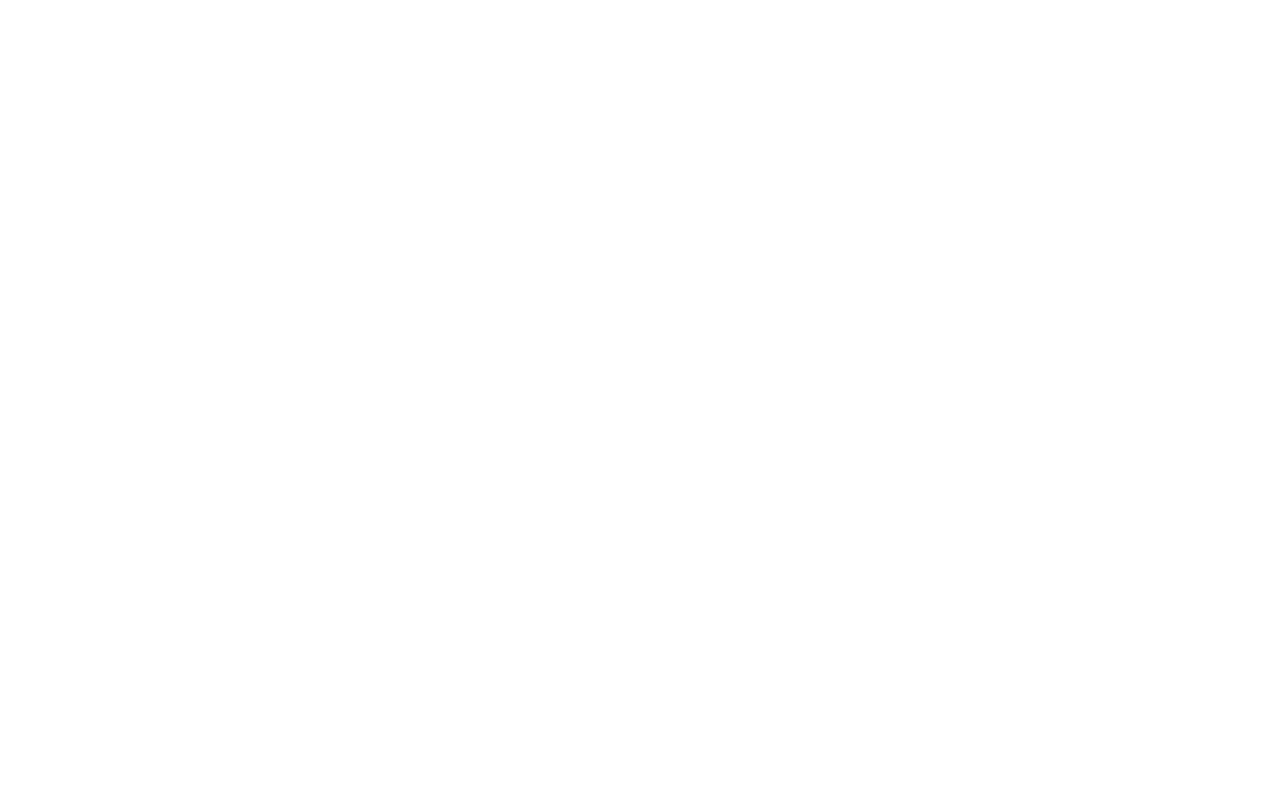
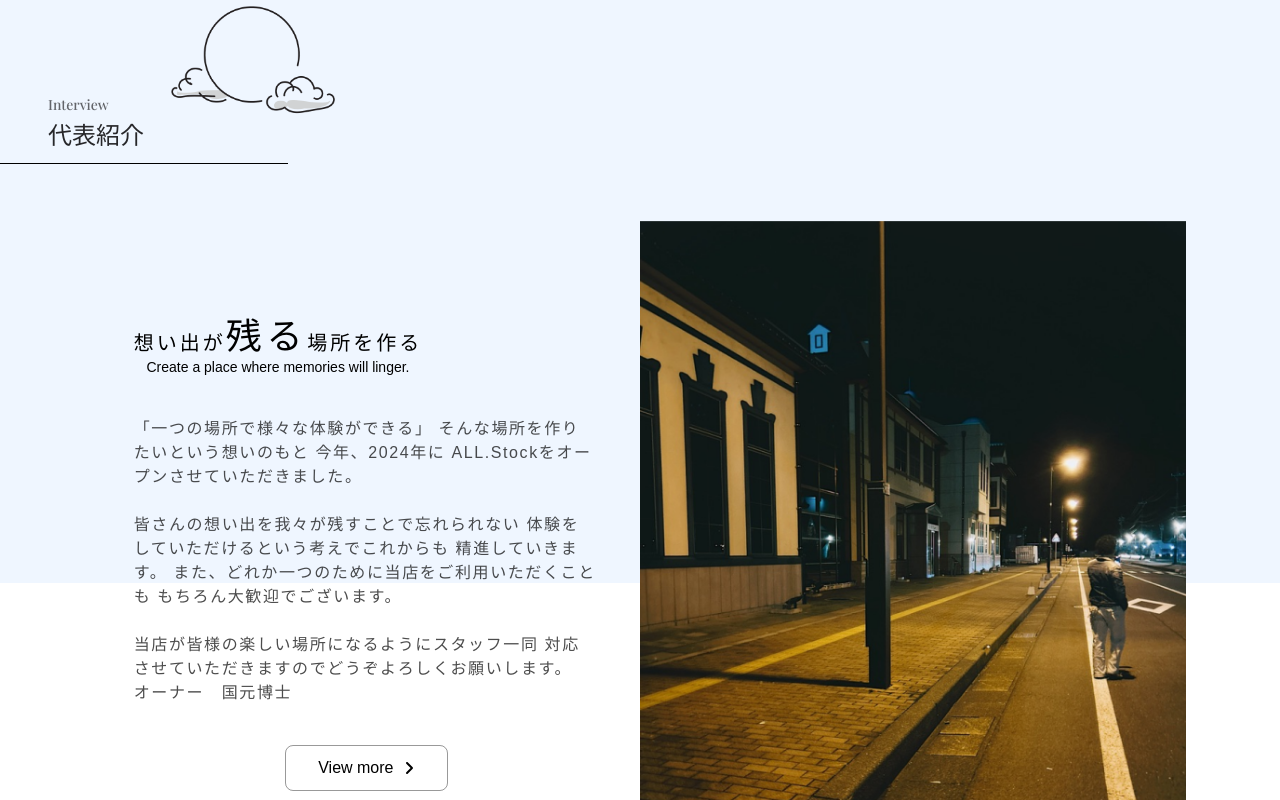
Before and after one commit to daito-kawasaki/all_stock, a Next.js app in the folder all_stock_app/: page / in a window 1280 px wide. Shown: the part 1660-2460 px from the top of the page. Before the commit the page ends 1586 px from the top, so only its background shows below. Built offline with nearby package versions, Linux system fonts and the light colour scheme.

Commit message:
feature:interview_secの追加とその他コンポーネントの調整

```diff
--- a/all_stock_app/src/app/page.tsx
+++ b/all_stock_app/src/app/page.tsx
@@ -1,6 +1,7 @@
 import Header from "@/components/header";
 import Main_sec from "@/components/main_sec";
 import Concept_sec from "@/components/concept_sec";
+import Interview_sec from "@/components/interview_sec";
 
 export default function Home() {
   return (
@@ -8,6 +9,7 @@
       <Header />
       <Main_sec />
       <Concept_sec />
+      <Interview_sec />
     </>
   );
 }
--- a/all_stock_app/src/components/concept_sec.tsx
+++ b/all_stock_app/src/components/concept_sec.tsx
@@ -4,7 +4,7 @@
 import Parts_mid_comment from "./parts_mid_comment";
 import Parts_btm_comment from "./parts_btm_comment";
 import Blue_bg from "./parts_blue_gb";
-import View_more from "./parts_view_more";
+import Parts_view_more from "./parts_view_more";
 
 export default function Concept_sec() {
   const imgPath = "/img/";
@@ -47,7 +47,11 @@
             text_mid_2="当店が保管することで、再度ご来店いただいたときに"
             text_btm="懐かしんでもえるような、時間や空間を提供します。"
           />
-          <View_more />
+          <Parts_view_more
+            back="bg-slate-900/70"
+            color="text-white"
+            border="none"
+          />
         </div>
       </div>
     </section>
--- /dev/null
+++ b/all_stock_app/src/components/interview_sec.tsx
@@ -0,0 +1,71 @@
+import Parts_sub_ttl from "./parts_sub_ttl";
+import Parts_ttl from "./parts_ttl";
+import { noto_sans_md, noto_serif_md } from "@/lib/fonts";
+import Parts_view_more from "./parts_view_more";
+import Image from "next/image";
+import Blue_bg from "./parts_blue_gb";
+
+export default function Interview_sec() {
+  const imgPath = "/img/";
+  return (
+    <div className="interview_sec pt-40 pb-16 relative">
+      <Blue_bg bg_position="top-0" bg_height="h-[60%]" />
+      <div className="moon_img w-[15.373352855vw] absolute top-[2%] left-[12%]">
+        <Image src={`${imgPath}moon.png`} alt="" width={210} height={210} />
+      </div>
+      <div className="ttl_cnt">
+        <Parts_ttl ttl="代表紹介" sub_ttl="Interview" />
+      </div>
+      <div className="content_cnt mx-[7.32vw] flex items-center justify-between mt-[-3%]">
+        <div className="left mb-16 flex-1">
+          <div className="ttl_block ml-10">
+            <Parts_sub_ttl
+              ttl_l="想い出が"
+              ttl_m="残る"
+              ttl_r="場所を作る"
+              sub_ttl="Create a place where memories will linger."
+            />
+          </div>
+          <div className="comment_block ml-10 mt-8 mb-10">
+            <p
+              className={` w-[36.16398243vw] text-black/70 text-base ${noto_serif_md} leading-normal tracking-widest`}
+            >
+              「一つの場所で様々な体験ができる」
+              そんな場所を作りたいという想いのもと 今年、2024年に
+              ALL.Stockをオープンさせていただきました。
+              <br />
+              <br />
+              皆さんの想い出を我々が残すことで忘れられない
+              体験をしていただけるという考えでこれからも 精進していきます。
+              また、どれか一つのために当店をご利用いただくことも
+              もちろん大歓迎でございます。
+              <br />
+              <br />
+              当店が皆様の楽しい場所になるようにスタッフ一同
+              対応させていただきますのでどうぞよろしくお願いします。
+            </p>
+            <span
+              className={`text-right text-black/70 text-base ${noto_serif_md} leading-normal tracking-widest pt-4`}
+            >
+              オーナー　国元博士
+            </span>
+          </div>
+
+          <Parts_view_more
+            back="none"
+            color="text-black/opacity-60"
+            border="rounded-lg border border-black/40"
+          />
+        </div>
+        <div className="right flex-1">
+          <Image
+            src={`${imgPath}owner_img.png`}
+            alt=""
+            width={587}
+            height={783.69}
+          />
+        </div>
+      </div>
+    </div>
+  );
+}
--- a/all_stock_app/src/components/parts_ttl.tsx
+++ b/all_stock_app/src/components/parts_ttl.tsx
@@ -7,7 +7,7 @@
 
 export default function Parts_ttl({ sub_ttl, ttl }: TtlProps) {
   return (
-    <div className="ttl_block w-fit mb-24 pl-12 pr-24 pb-2 border-b border-black">
+    <div className="ttl_block w-72 h-[69px] mb-24 pl-12 pr-24 pb-2 border-b border-black">
       <span
         className={`${playfair_md.className} text-zinc-800/70 text-sm block pb-[5%]`}
       >
--- a/all_stock_app/src/components/parts_view_more.tsx
+++ b/all_stock_app/src/components/parts_view_more.tsx
@@ -2,12 +2,20 @@
 import { FontAwesomeIcon } from "@fortawesome/react-fontawesome";
 import { faAngleRight } from "@fortawesome/free-solid-svg-icons";
 
-export default function View_more() {
+interface ColorProps {
+  back: string;
+  color: string;
+  border: string;
+}
+
+export default function Parts_view_more({ back, color, border }: ColorProps) {
   return (
     <div className="w-full">
-      <div className="w-fit pl-8 pr-5 py-2.5 bg-slate-900/70 rounded-lg justify-start items-center gap-2.5 flex mx-auto">
-        <div className={`text-white text-base ${noto_serif_bl}`}>View more</div>
-        <FontAwesomeIcon icon={faAngleRight} className="w-3 text-white" />
+      <div
+        className={`w-fit px-8 py-2.5 ${border} ${back} rounded-lg justify-start items-center gap-2.5 flex mx-auto`}
+      >
+        <div className={` text-base ${noto_serif_bl} ${color}`}>View more</div>
+        <FontAwesomeIcon icon={faAngleRight} className={`w-3  ${color}`} />
       </div>
     </div>
   );
```
